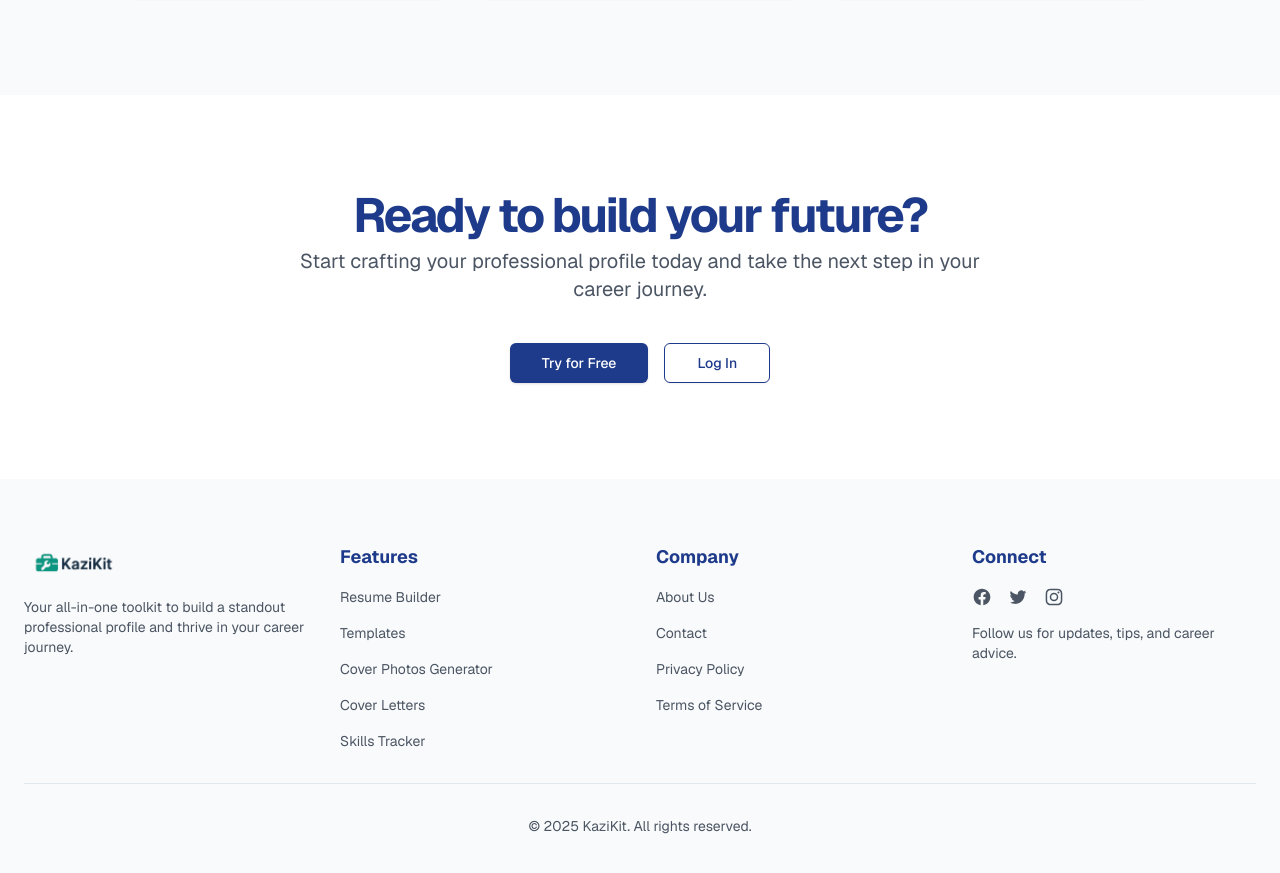
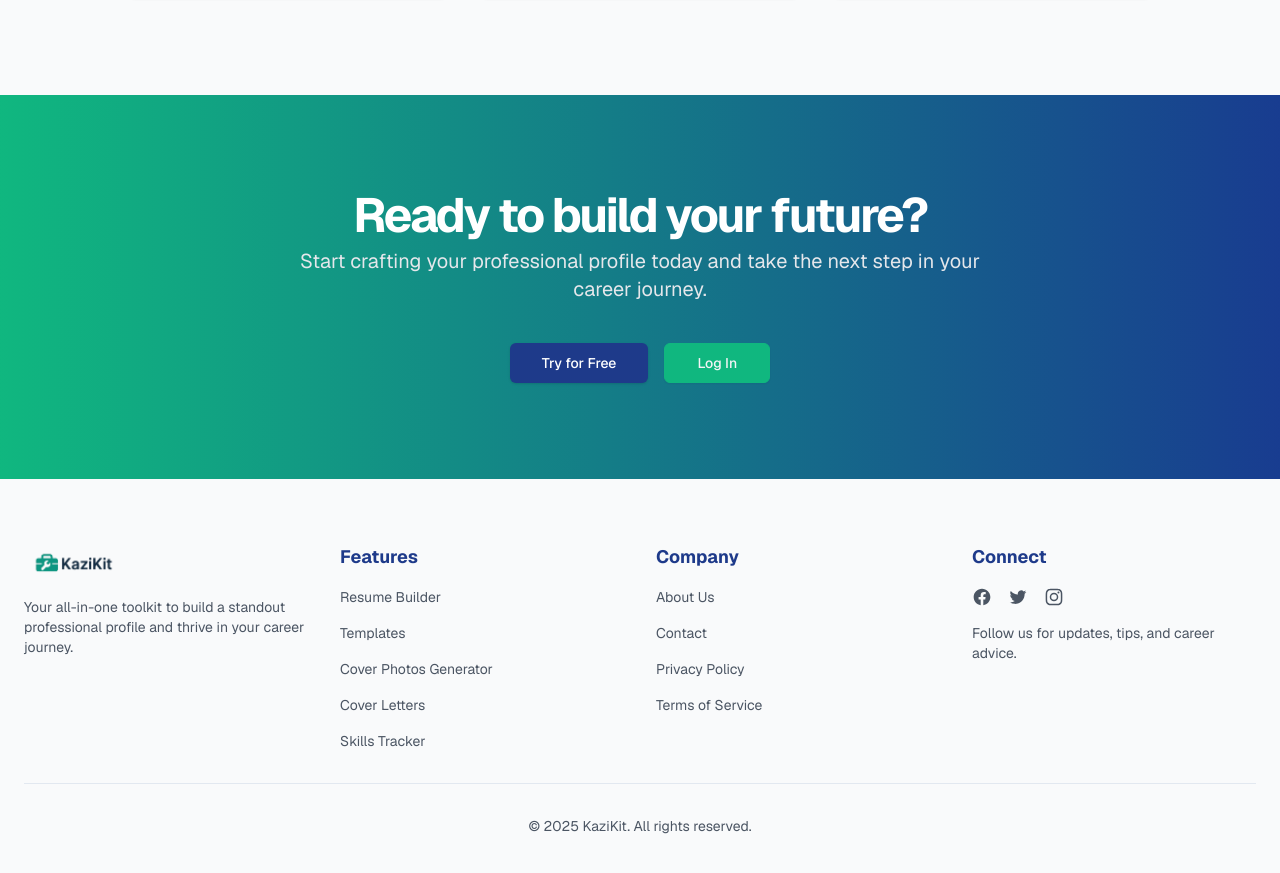
Before and after one commit to AustinKingOry/resume-builder, a Next.js app: page / in a window 1280 px wide. Shown: the part 3479-4352 px from the top of the page. Built offline with nearby package versions, Linux system fonts and the light colour scheme.

Commit message:
Update UI for CTA section

```diff
--- a/components/landing/cta-section.tsx
+++ b/components/landing/cta-section.tsx
@@ -3,14 +3,14 @@ import Link from "next/link"
 
 export function CTASection() {
     return (
-        <section className="bg-background py-16 md:py-24">
+        <section className="bg-background bg-gradient-to-r from-primary to-secondary text-white py-16 md:py-24">
         <div className="container mx-auto px-4 md:px-6">
             <div className="flex flex-col items-center justify-center space-y-4 text-center">
             <div className="space-y-2">
-                <h2 className="text-3xl font-bold tracking-tighter sm:text-4xl md:text-5xl text-[#1E3A8A] dark:text-blue-600">
+                <h2 className="text-3xl font-bold tracking-tighter sm:text-4xl md:text-5xl">
                 Ready to build your future?
                 </h2>
-                <p className="mx-auto max-w-[700px] text-gray-600 dark:text-muted-foreground md:text-xl">
+                <p className="mx-auto max-w-[700px] text-gray-200 md:text-xl">
                 Start crafting your professional profile today and take the next step in your career journey.
                 </p>
             </div>
@@ -18,7 +18,7 @@ export function CTASection() {
                 <Button size="lg" className="bg-[#1E3A8A] hover:bg-[#1E3A8A]/90" asChild>
                 <Link href={"/builder"}>Try for Free</Link>
                 </Button>
-                <Button size="lg" variant="outline" className="border-[#1E3A8A] text-[#1E3A8A] hover:bg-[#1E3A8A]/10" asChild>
+                <Button size="lg" variant="outline" className="border-primary bg-primary text-gray-100 hover:bg-primary/10" asChild>
                     <Link href={'/login'}>Log In</Link>
                 </Button>
             </div>
```
